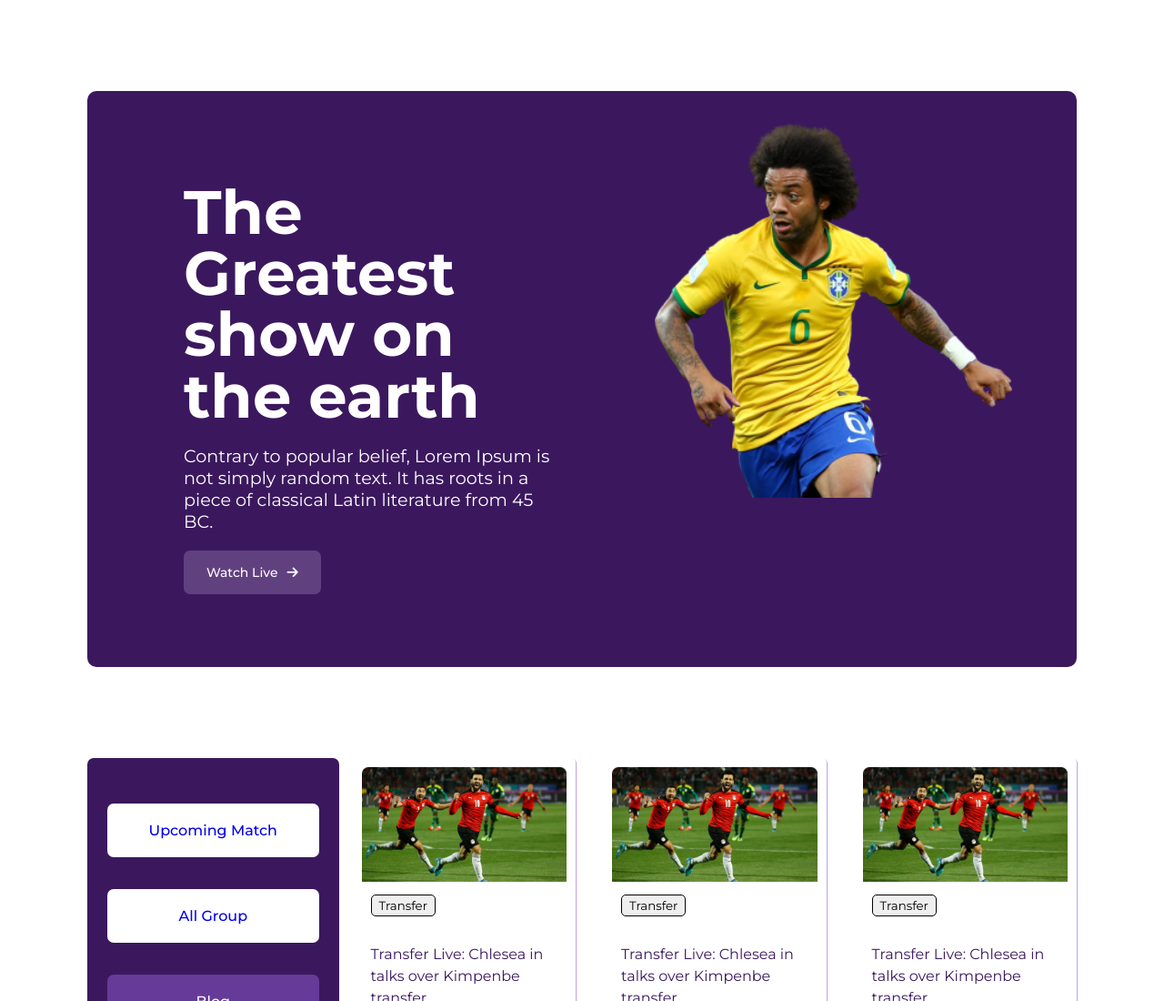
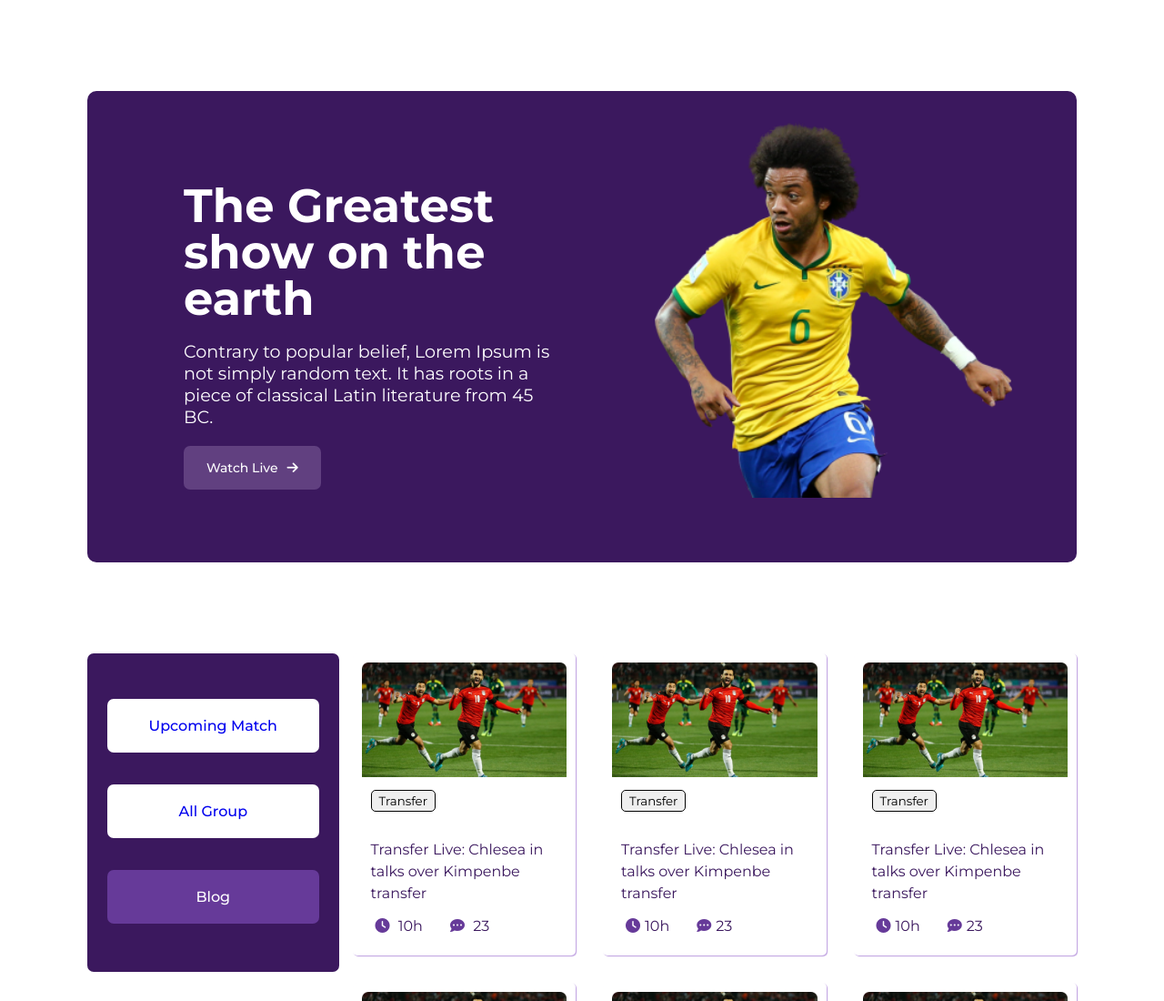
Before and after one commit to ambiamoni/FIFA-WORLD-CUP, a plain HTML site: page index.html in a window 1280 px wide. Shown: the top 1100 px of the page at 91% size. Drawn offline with Linux system fonts and the light colour scheme.

Commit message:
stuff done

```diff
--- a/style.css
+++ b/style.css
@@ -38,7 +38,7 @@ body {
 }
 
 .heading {
-  font-size: 4.2em;
+  font-size: 3.2em;
   font-weight: 700;
   line-height: 1em;
   font-family: "Montserrat", sans-serif;
```
